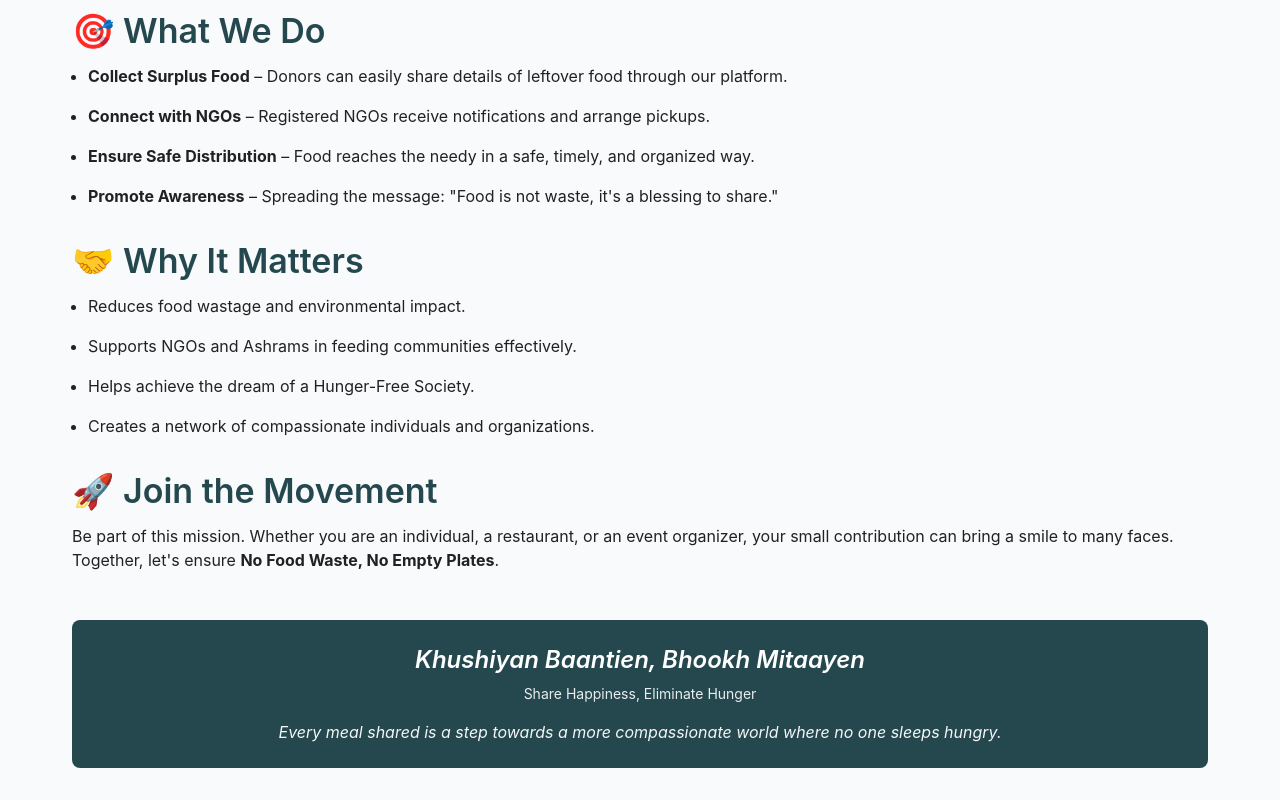
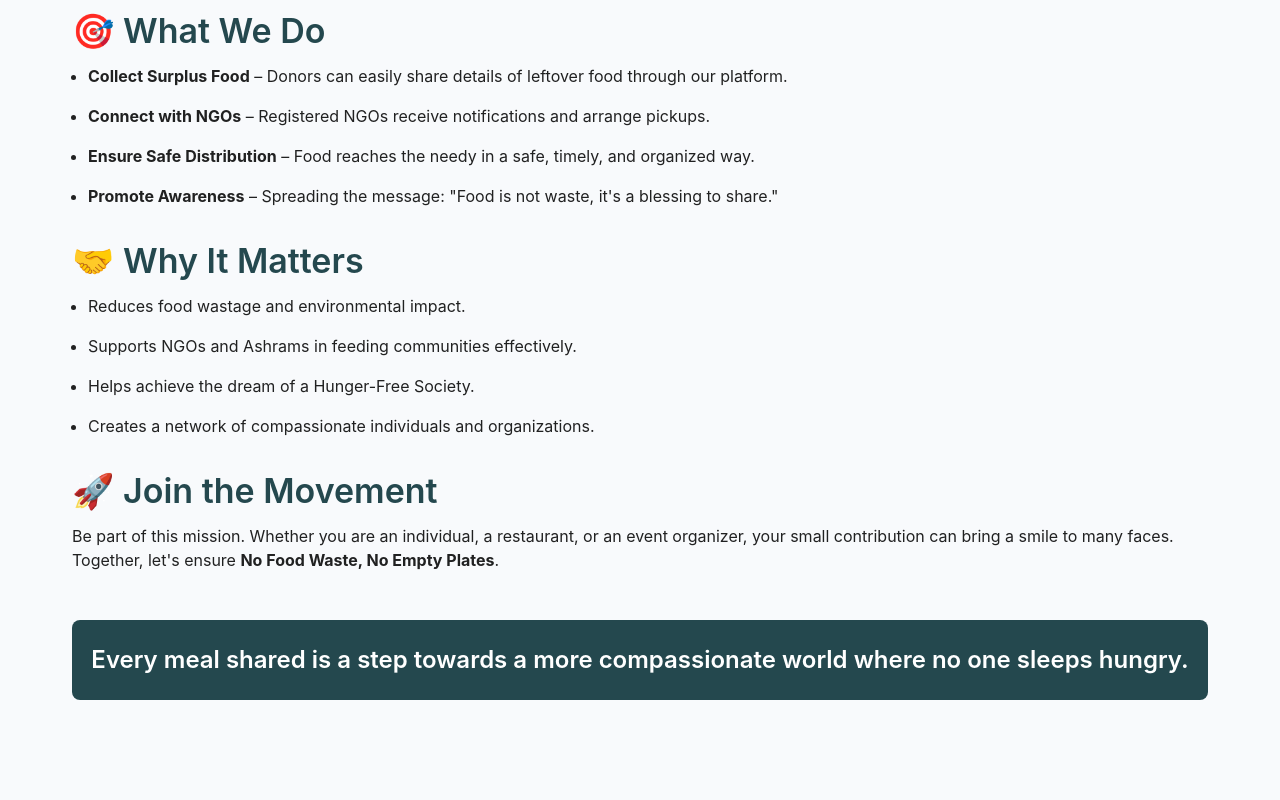
Before and after one commit to sajhathali/sothali, a Next.js app: page /initiative in a window 1280 px wide. Shown: the part 372-1172 px from the top of the page. After the commit the page ends 1104 px from the top, so only its background shows below. Built offline with nearby package versions, Linux system fonts and the light colour scheme.

Commit message:
feat: simplify Initiative page highlighted section to show only inspirational quote without italic

```diff
--- a/src/app/initiative/page.tsx
+++ b/src/app/initiative/page.tsx
@@ -67,13 +67,7 @@ export default function InitiativePage() {
       </Box>
 
       <Box sx={{ mt: 6, textAlign: "center", py: 3, bgcolor: "primary.main", color: "white", borderRadius: 2 }}>
-        <Typography variant="h5" sx={{ fontWeight: 600, fontStyle: "italic" }}>
-          Khushiyan Baantien, Bhookh Mitaayen
-        </Typography>
-        <Typography variant="body2" sx={{ mt: 1, opacity: 0.9 }}>
-          Share Happiness, Eliminate Hunger
-        </Typography>
-        <Typography variant="body1" sx={{ mt: 2, fontStyle: "italic", opacity: 0.95 }}>
+        <Typography variant="h5" sx={{ fontWeight: 600 }}>
           Every meal shared is a step towards a more compassionate world where no one sleeps hungry.
         </Typography>
       </Box>
```
